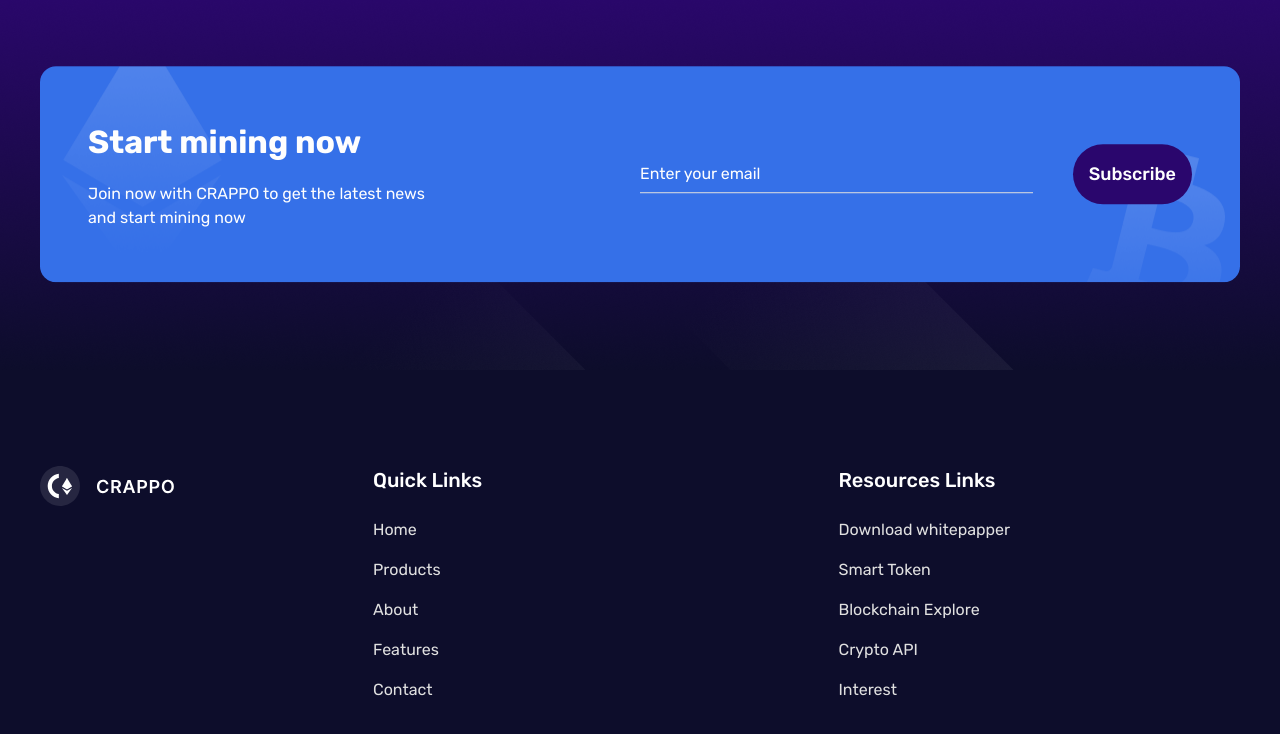
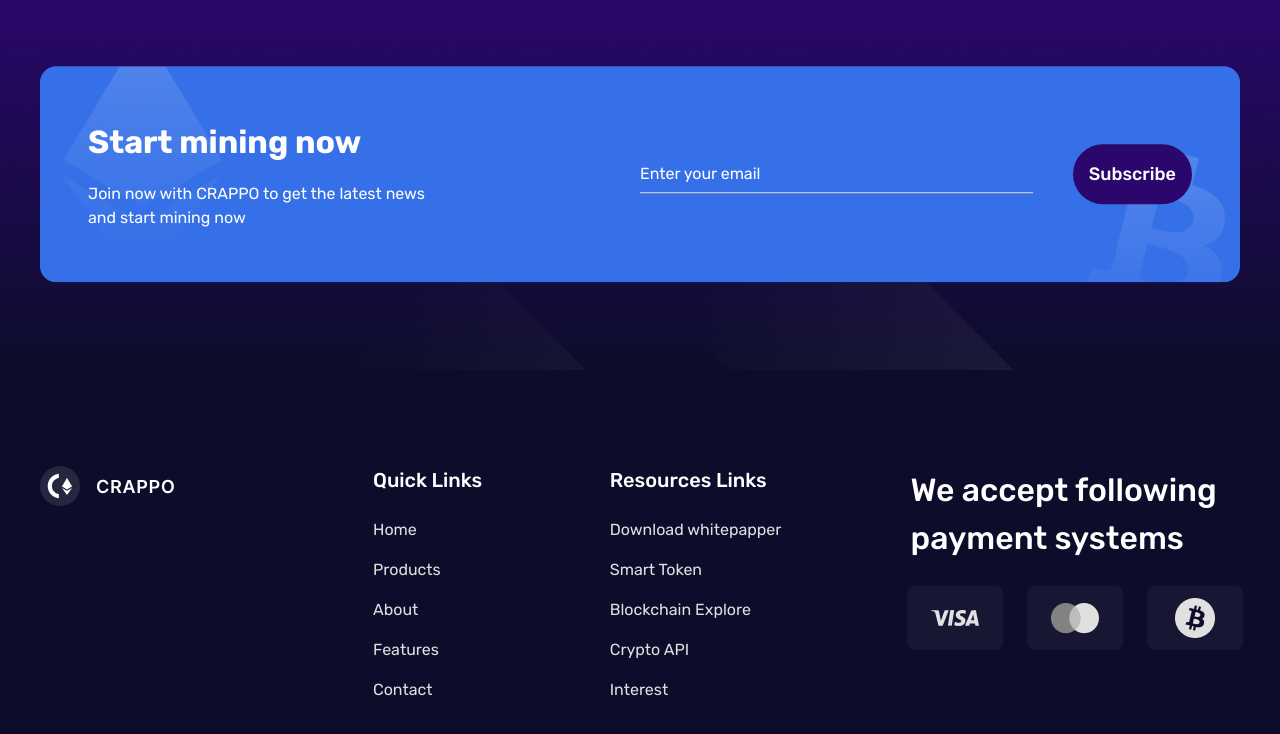
Before and after one commit to dgutierrez21/Proyecto-Cryptocurrency-Website-TailwindCSS, a React (Vite) app: page / in a window 1280 px wide. Shown: the part 4942-5676 px from the top of the page. Built offline with nearby package versions, Linux system fonts and the light colour scheme.

Commit message:
add payment section to footer

```diff
--- a/src/components/Footer.jsx
+++ b/src/components/Footer.jsx
@@ -1,4 +1,7 @@
 import Logo from "../assets/img/logo.svg";
+import visaImg from "../assets/img/visa.png";
+import mastercardImg from "../assets/img/mastercard.png";
+import bitcoinImg from "../assets/img/bitcoin.png";
 
 export const Footer = () => {
   return (
@@ -76,6 +79,19 @@ export const Footer = () => {
               </ul>
             </div>
           </div>
+
+          <div className="flex-1">
+            <div className="lg:ml-[80px]">
+              <h3 className="h3 font-medium mb-6 text-center lg:text-left">
+                We accept following payment systems
+              </h3>
+              <div className="flex justify-center gap-6">
+                <img src={visaImg} alt="" />
+                <img src={mastercardImg} alt="" />
+                <img src={bitcoinImg} alt="" />
+              </div>
+            </div>
+          </div>
         </div>
       </div>
     </footer>
```
